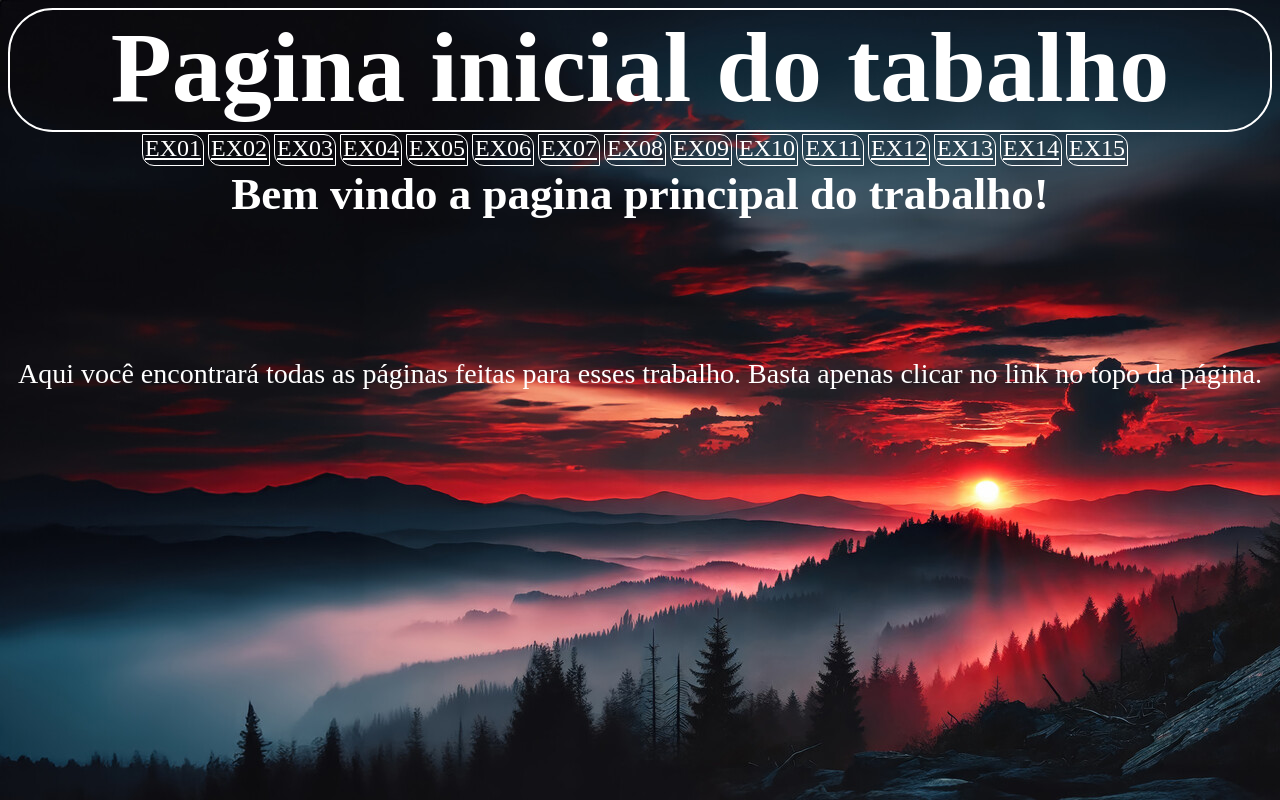
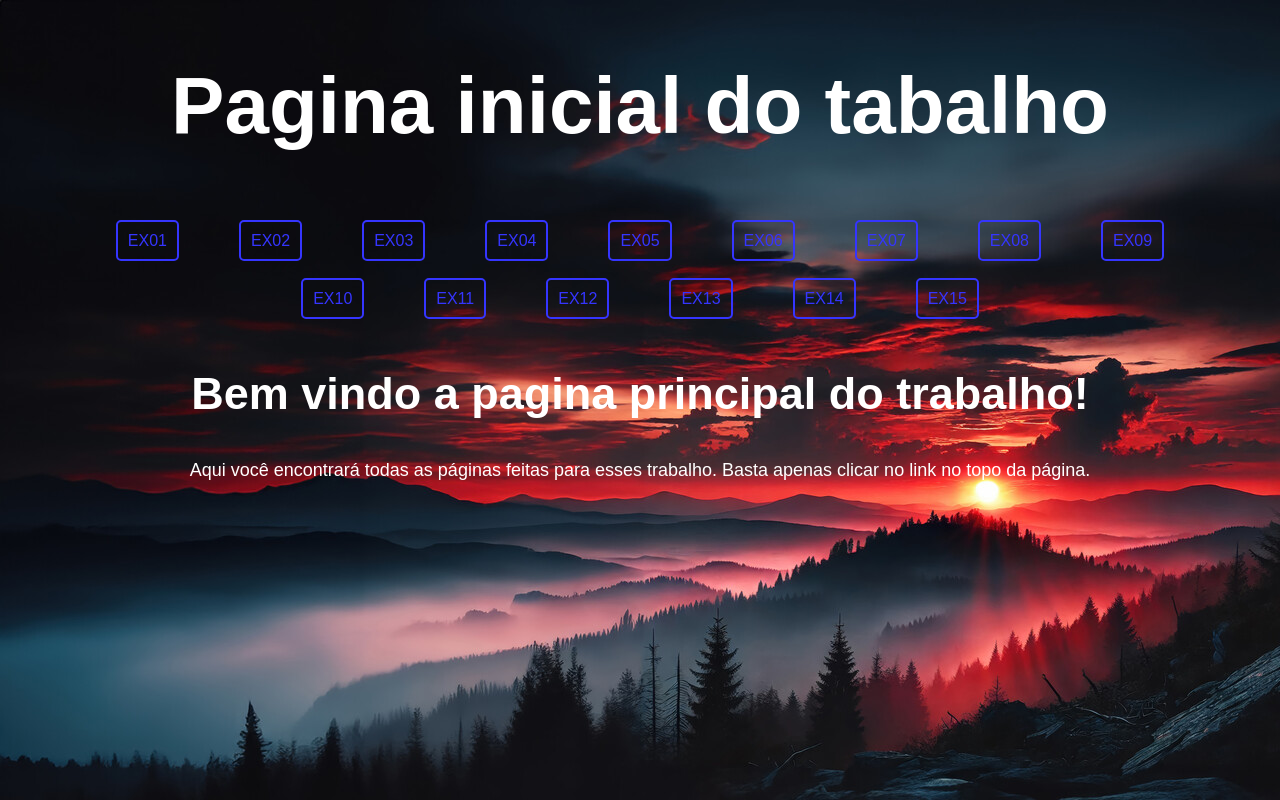
Before and after one commit to ChancellorMarko/Projetos_HTML, a plain HTML site: page Trabalho01/index.html in a window 1280 px wide. Drawn offline with Linux system fonts and the light colour scheme.

Commit message:
Finalizando modificações da tela inicial, ajustando o execício 13 e concluindo o execício 15.

```diff
--- a/Trabalho01/EX13/style.css
+++ b/Trabalho01/EX13/style.css
@@ -29,7 +29,7 @@ body{
     margin: 0;
     padding: 20px;
     font-family: Arial, sans-serif;
-    background-color: whitesmoke;
+    background-color: rgb(183, 173, 206);
 }
 
 .img_produto{
@@ -68,6 +68,7 @@ ins{
 
 .container_link{
     margin: 20px; /* Margem do container que vai o link*/
+    justify-content: center; /*Centralizar o conteudo*/
 }
 
 .flex {
--- /dev/null
+++ b/Trabalho01/EX14/style.css
@@ -0,0 +1,79 @@
+h1{
+    padding: 20px;
+    margin: 0;
+    font-size: 60px;
+}
+
+h2{
+    font-size: 45px;
+}
+
+h3{
+    font-size: 20px;
+}
+
+p{
+    text-align: left;
+    margin: 0;
+    font-size: 16px;
+}
+
+a{
+    color: #268dfa; /* Cor do link */
+    text-decoration: none; /* Remove o sublinhado */
+    font-size: 20px;
+}
+
+body{
+    text-align: center;
+    margin: 0;
+    padding: 20px;
+    font-family: Arial, sans-serif;
+    background-color: gray;
+}
+
+.img_produto{
+    max-width: 180px;
+    max-height: 180px;
+}
+
+del{
+    color: red; /*Cor do preço original*/
+}
+
+ins{
+    color: green; /*Cor do preço com desconto*/
+}
+
+.flex{
+    display: flex;
+}
+
+.item {
+	margin: 15px;
+    padding: 15px;
+    width: 200px;
+	font-size: 1.5px;
+    border-radius: 8px;
+    background-color: white;
+}
+
+.container{
+    margin: 50px;
+    padding: 20px;
+    max-width: 1200px;
+    height: 300px;
+    justify-content: center; /*Centralizar o conteudo*/
+}
+
+.container_link{
+    margin: 20px; /* Margem do container que vai o link*/
+}
+
+.flex {
+	display: flex;
+}
+
+.flex-wrap {
+	flex-wrap: wrap;
+}
--- /dev/null
+++ b/Trabalho01/EX15/style.css
@@ -0,0 +1,148 @@
+h1{
+    padding: 100px;
+    margin: 100;
+    font-size: 90px;
+    color: black;
+}
+
+h2{
+    font-size: 45px;
+}
+
+h3{
+    font-size: 20px;
+}
+
+p{
+    text-align: left;
+    margin: 0;
+    font-size: 16px;
+}
+
+a{
+    color: #268dfa; /* Cor do link */
+    text-decoration: none; /* Remove o sublinhado */
+    font-size: 20px;
+}
+
+body{
+    text-align: center;
+    margin: 0;
+    padding: 20px;
+    font-family: Arial, sans-serif;
+    background-color: white;
+}
+
+.img_logo{
+    max-width: 60px;
+    max-height: 60px;
+}
+
+.img_produto{
+    max-width: 100%;
+    max-height: 100%;
+}
+
+.flex{
+    display: flex;
+}
+
+.item {
+	margin: 10px;
+    padding: 10px;
+    width: 95%;
+	font-size: 1.5px;
+    border-radius: 8px;
+    background-color: rgb(231, 229, 229);
+}
+
+.item_link{
+    margin: 15px;
+    padding: 15px;
+    width: 80px;
+    font-size: 1.5px;
+    border-radius: 8px;
+    background-color: rgb(196, 196, 196);
+}
+
+.item_descricao{
+    margin: 5px;
+    padding: 5px;
+    width: 45%;
+	font-size: 1.5px;
+    border-radius: 5px;
+    background-color: rgb(196, 196, 196);
+}
+
+.container{
+    margin: 10px;
+    padding: 10px;
+    max-width: 100%;
+    justify-content: center; /*Centralizar o conteudo*/
+}
+
+.container_link{
+    margin: 8px; /* Margem do container que vai o link*/
+    justify-content: center; /*Centralizar o conteudo*/
+}
+
+.flex {
+	display: flex;
+}
+
+.flex-wrap {
+	flex-wrap: wrap;
+}
+
+.form-group {
+    margin: 10px;
+}
+
+label {
+    margin: 5px;
+    color: #555; /* Cor do rótulo */
+}
+
+input[type="text"], input[type="email"] {
+    width: 30%;
+    margin: 5px;
+    padding: 10px;
+    border: 1px solid black;
+    border-radius: 5px;
+}
+
+button {
+    width: 37%;
+    padding: 10px;
+    background-color: #28a745;
+    color: white;
+    border: none; /* Remove a borda padrão */
+    border-radius: 5px;
+    font-size: 16px;
+}
+
+/* Parte do timer*/
+
+.countdown-seconds-ones {
+    position: relative;
+    font-size: 35px;
+}
+
+.countdown-seconds-ones::before {
+    content: "10";
+    animation: countdownAnimation 10s infinite;
+}
+
+@keyframes countdownAnimation {
+    0%, 9.99% { content: "9"; }
+    10%, 19.99% { content: "8"; }
+    20%, 29.99% { content: "7"; }
+    30%, 39.99% { content: "6"; }
+    40%, 49.99% { content: "5"; }
+    50%, 59.99% { content: "4"; }
+    60%, 69.99% { content: "3"; }
+    70%, 79.99% { content: "2"; }
+    80%, 89.99% { content: "1"; }
+    90%, 99.99% { content: "0"; }
+    100% { content: "9"; }
+}
--- a/Trabalho01/style.css
+++ b/Trabalho01/style.css
@@ -1,60 +1,51 @@
 h1{
-    height: 120px;
-    border: 0;
-    padding: 2;
-    margin: 0;
-    font-size: 60;
+    font-size: 80px;
     color: white;
-    font-size: 100px;
-    border: solid 2.5px;
-    border-radius: 45px;
+    margin: 20px;
+    padding: 20px;
 }
 
 h2{
-    height: 190px;
-    border: 0;
-    padding: 2;
-    margin: 0;
-    font-size: 40px;
+    font-size: 45px;
+    margin: 20px;
     color: white;
-    font-size: 45px;
 }
 
 p{
-    border: 0;
-    padding: 2;
-    margin: 0;
-    font-size: 8;
+    padding: 20px;
+    margin: 20px;
+    font-size: 18px;
     color: white;
-    font-size: 28px;
 }
 
 a{
-    color: white;
+    padding: 10px;
+    margin: 10px;
+    color: rgb(53, 53, 255);
+    text-decoration: none; /*Tirar o sublinhado*/
+    border: 2px solid rgb(53, 53, 255);
+    border-radius: 5px;
 }
 
 body{
+    font-family: Arial, sans-serif;
     text-align: center;
     background-image: url('images/background.jpg');
-}
-
-.flex{
-    display: flex;
+    margin: 0;
+    padding: 20px;
 }
 
 .item {
-	margin: 2px;
-    width: 60px;
-    height: 30px;
-	text-align: center;
-	font-size: 1.5em;
-    border: solid 1.5px white;
-    border-radius: 0 12px 0 12px;
+	margin: 10px;
+    padding: 10px;
+    border-radius: 8px;
 }
 
 .container{
-    max-width: 1000px;
-	margin: 0 auto;
+    margin: 0px;
+    padding: 20px;
+    max-width: 100  0px;
+    justify-content: center; /*Alinhar o conteudo no centro*/
 }
 
 .flex {
@@ -64,7 +55,3 @@ body{
 .flex-wrap {
 	flex-wrap: wrap;
 }
-
-.flex-item-1 {
-	flex: 1;
-}
```
Also changed, not shown: Trabalho01/EX13/index.html (+15 -15 lines), Trabalho01/EX14/index.html (added, +31 -0 lines), Trabalho01/EX15/index.html (added, +87 -0 lines), Trabalho01/EX15/images/NVision74_design_01.png (added), Trabalho01/EX15/images/hy_logo.png (added), Trabalho01/EX15/images/n-vision74.jpg (added), 3 other files.
